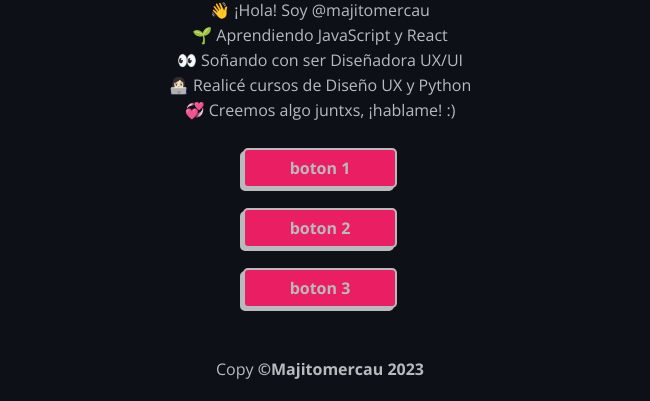
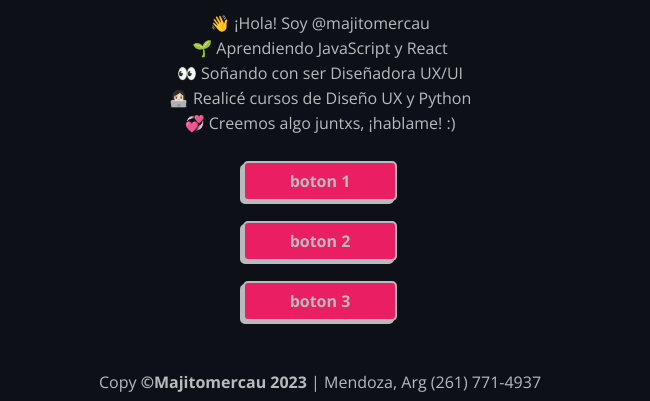
Before and after one commit to majitomercau/majitomercau.github.io, a plain HTML site: page index.html in a window 1280 px wide. Shown: the part 836-1237 px from the top of the page, without its empty margins (320-970 px from the left). Drawn offline with nearby package versions, Linux system fonts and the light colour scheme.

Commit message:
schema y nav size

```diff
--- a/CSS/style.css
+++ b/CSS/style.css
@@ -23,7 +23,7 @@ h3#arroba {
 
 
 .socialmedia-icon {
-    width: 9%;
+    width: 10%;
     height: auto;
     padding: 0px 3px;
 }
@@ -79,3 +79,8 @@ section p {
 footer {
     margin-top: 50px;
 }
+
+footer p {
+    display: inline-block;
+    margin: unset;
+}
--- a/index.html
+++ b/index.html
@@ -62,9 +62,11 @@
     </section>
 
     <footer>
-        <p>Copy <strong>©Majitomercau 2023</strong></p>
         <!--microformatos-->
-
+        <divitemscope itemtype="https://schema.org/LocalBusiness"></div>
+        <p>Copy <strong>©<span itemprop="name">Majitomercau</span> 2023</strong></p>
+        <p><span itemprop="address">| Mendoza, Arg</span></p>
+        <p><span itemprop="telephone">(261) 771-4937</span></p>
     </footer>
 </body>
 </html>
```
